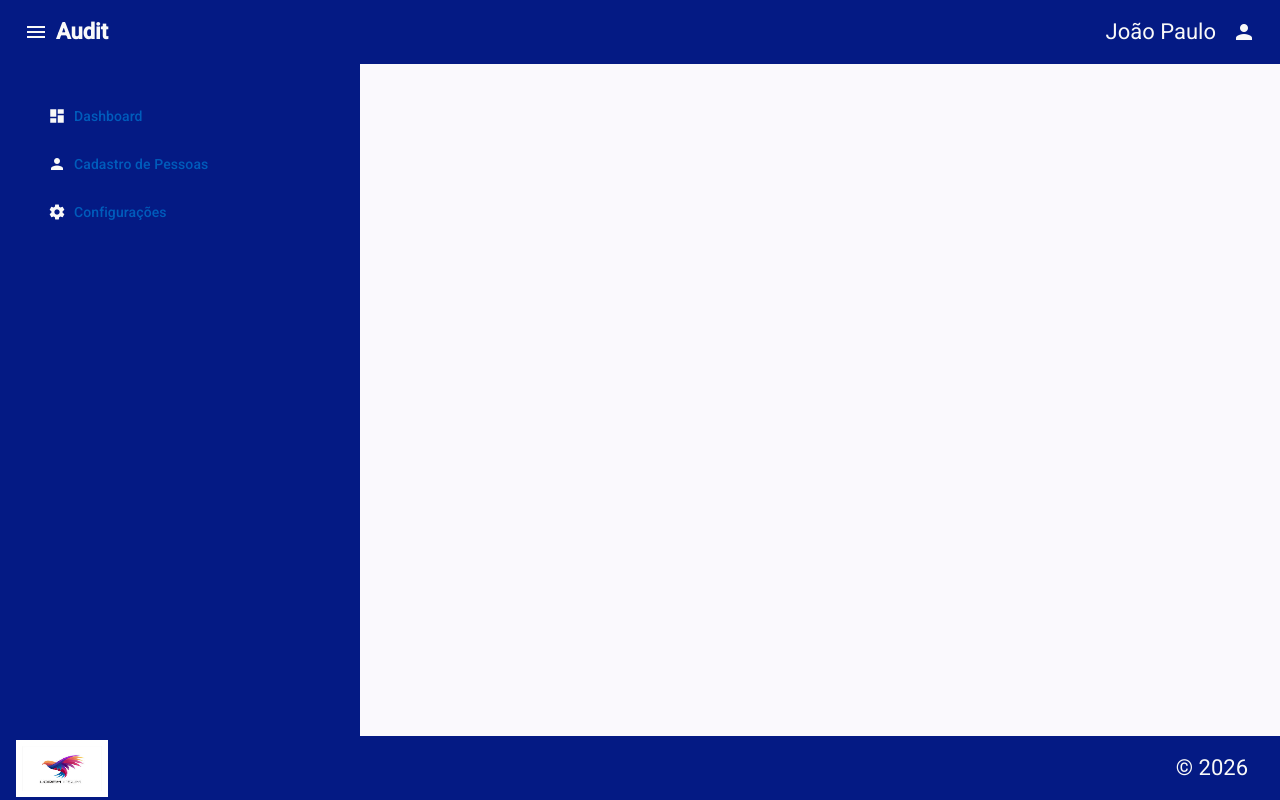
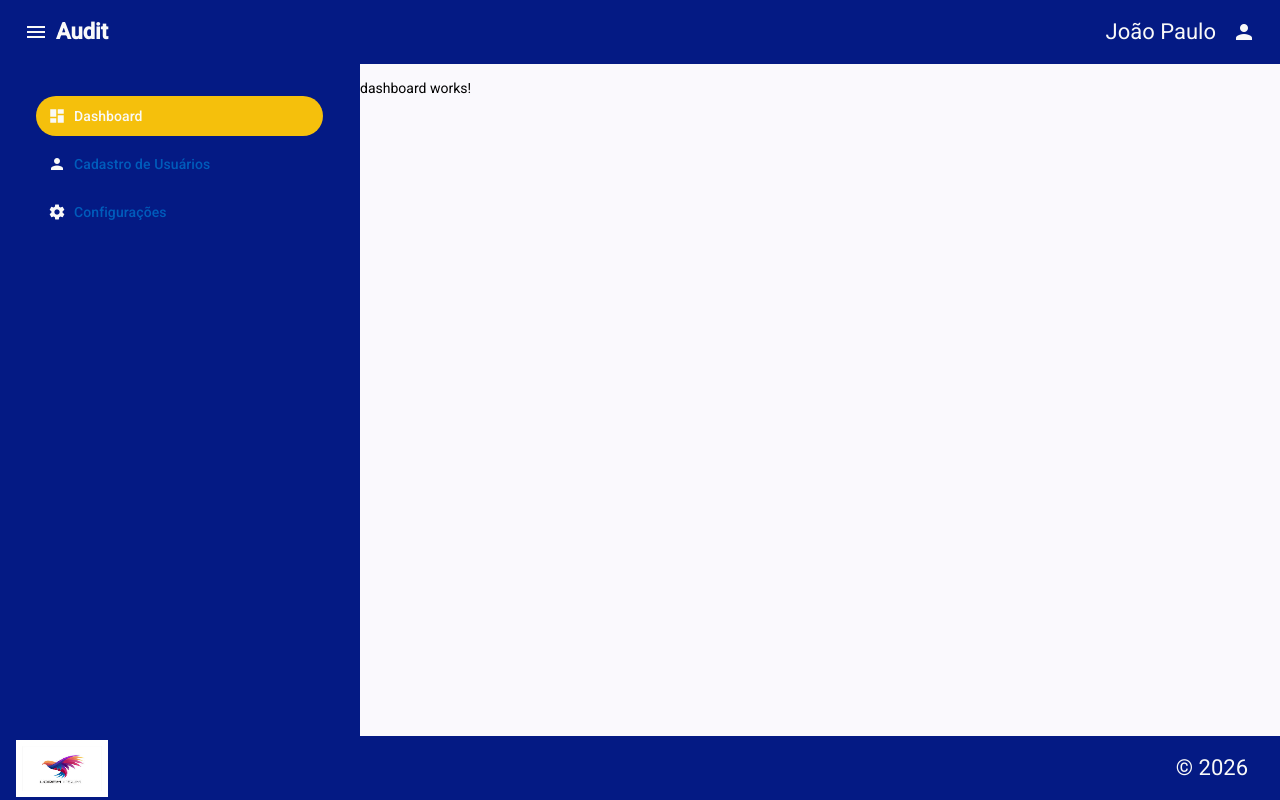
Before and after one commit to JPaulo0691/auditoria-residencial-front-end, an Angular app: page /dashboard in a window 1280 px wide. Before the commit this address led to /menu. Built offline with nearby package versions, Linux system fonts and the light colour scheme.

Commit message:
criacao de componentes e rotas

```diff
--- a/src/app/app.routes.ts
+++ b/src/app/app.routes.ts
@@ -2,7 +2,20 @@
 import { Menu } from './commons/menu/menu';
 
 export const routes: Routes = [
-	{ path: 'menu', component: Menu },
-	{ path: '', pathMatch: 'full', redirectTo: 'menu' },
-	{ path: '**', redirectTo: 'menu' },
+	{
+		path: '',
+		component: Menu,
+		children: [
+			{ path: '', pathMatch: 'full', redirectTo: 'dashboard' },
+			{
+				path: 'dashboard',
+				loadComponent: () => import('./componentes/dashboard/dashboard').then((m) => m.Dashboard),
+			},
+			{
+				path: 'cadastro-usuarios',
+				loadComponent: () => import('./componentes/cadastro-usuarios/cadastro-usuarios').then((m) => m.CadastroUsuarios),
+			},
+		],
+	},
+	{ path: '**', redirectTo: 'dashboard' },
 ];
--- a/src/app/commons/menu/menu.html
+++ b/src/app/commons/menu/menu.html
@@ -31,18 +31,24 @@
     <mat-drawer #drawer class="example-sidenav" opened="true" mode="side">
       <mat-nav-list>
         <mat-list-item>
-          <button mat-button class="menu-item-button"><mat-icon>dashboard</mat-icon> Dashboard</button>
+          <a mat-button class="menu-item-button" routerLink="/dashboard" routerLinkActive="active-menu-item">
+            <mat-icon>dashboard</mat-icon> Dashboard
+          </a>
         </mat-list-item>
         <mat-list-item>
-          <button mat-button class="menu-item-button"><mat-icon>person</mat-icon>Cadastro de Pessoas</button>
+          <a mat-button class="menu-item-button" routerLink="/cadastro-usuarios" routerLinkActive="active-menu-item">
+            <mat-icon>person</mat-icon> Cadastro de Usuários
+          </a>
         </mat-list-item>
         <mat-list-item>
-          <button mat-button class="menu-item-button"><mat-icon>settings</mat-icon>Configurações</button>
+          <button mat-button class="menu-item-button"><mat-icon>settings</mat-icon> Configurações</button>
         </mat-list-item>
       </mat-nav-list>
     </mat-drawer>
 
-    <mat-drawer-content class="page-content"></mat-drawer-content>
+    <mat-drawer-content class="page-content">
+      <router-outlet></router-outlet>
+    </mat-drawer-content>
   </mat-drawer-container>
 
   <div class="footer-row">
--- a/src/app/commons/menu/menu.scss
+++ b/src/app/commons/menu/menu.scss
@@ -58,9 +58,11 @@
   color: $text-color;
 }
 
+// Conteúdo da página
 .page-content {
-  background-color: $background;
+  color: black;
 }
+
 
 .example-sidenav-content {
   display: flex;
@@ -82,13 +84,15 @@
 }
 
 .menu-item-button:hover,
-.menu-item-button:focus-visible {
+.menu-item-button:focus-visible,
+.menu-item-button.active-menu-item {
   background-color: $menu-hover-bg;
   color: $menu-hover-text;
 }
 
 .menu-item-button:hover mat-icon,
-.menu-item-button:focus-visible mat-icon {
+.menu-item-button:focus-visible mat-icon,
+.menu-item-button.active-menu-item mat-icon {
   color: $menu-hover-text;
 }
 
--- a/src/app/commons/menu/menu.ts
+++ b/src/app/commons/menu/menu.ts
@@ -5,6 +5,7 @@
 import { MatSidenavModule } from '@angular/material/sidenav';
 import { MatListModule } from '@angular/material/list';
 import { MatMenuModule } from '@angular/material/menu';
+import { RouterModule } from '@angular/router';
 
 @Component({
   selector: 'app-menu',
@@ -15,6 +16,7 @@
     MatSidenavModule,
     MatListModule,
     MatMenuModule,
+    RouterModule,
   ],
   templateUrl: './menu.html',
   styleUrl: './menu.scss',
--- /dev/null
+++ b/src/app/componentes/cadastro-usuarios/cadastro-usuarios.html
@@ -0,0 +1 @@
+<p>cadastro-usuarios works!</p>
--- /dev/null
+++ b/src/app/componentes/cadastro-usuarios/cadastro-usuarios.ts
@@ -0,0 +1,9 @@
+import { Component } from '@angular/core';
+
+@Component({
+  selector: 'app-cadastro-usuarios',
+  imports: [],
+  templateUrl: './cadastro-usuarios.html',
+  styleUrl: './cadastro-usuarios.scss',
+})
+export class CadastroUsuarios {}
--- /dev/null
+++ b/src/app/componentes/dashboard/dashboard.html
@@ -0,0 +1 @@
+<p>dashboard works!</p>
--- /dev/null
+++ b/src/app/componentes/dashboard/dashboard.ts
@@ -0,0 +1,9 @@
+import { Component } from '@angular/core';
+
+@Component({
+  selector: 'app-dashboard',
+  imports: [],
+  templateUrl: './dashboard.html',
+  styleUrl: './dashboard.scss',
+})
+export class Dashboard {}
```
Also changed, not shown: src/app/componentes/cadastro-usuarios/cadastro-usuarios.scss (added), src/app/componentes/dashboard/dashboard.scss (added), 2 other files (tests, documents, lock files or other folders).
